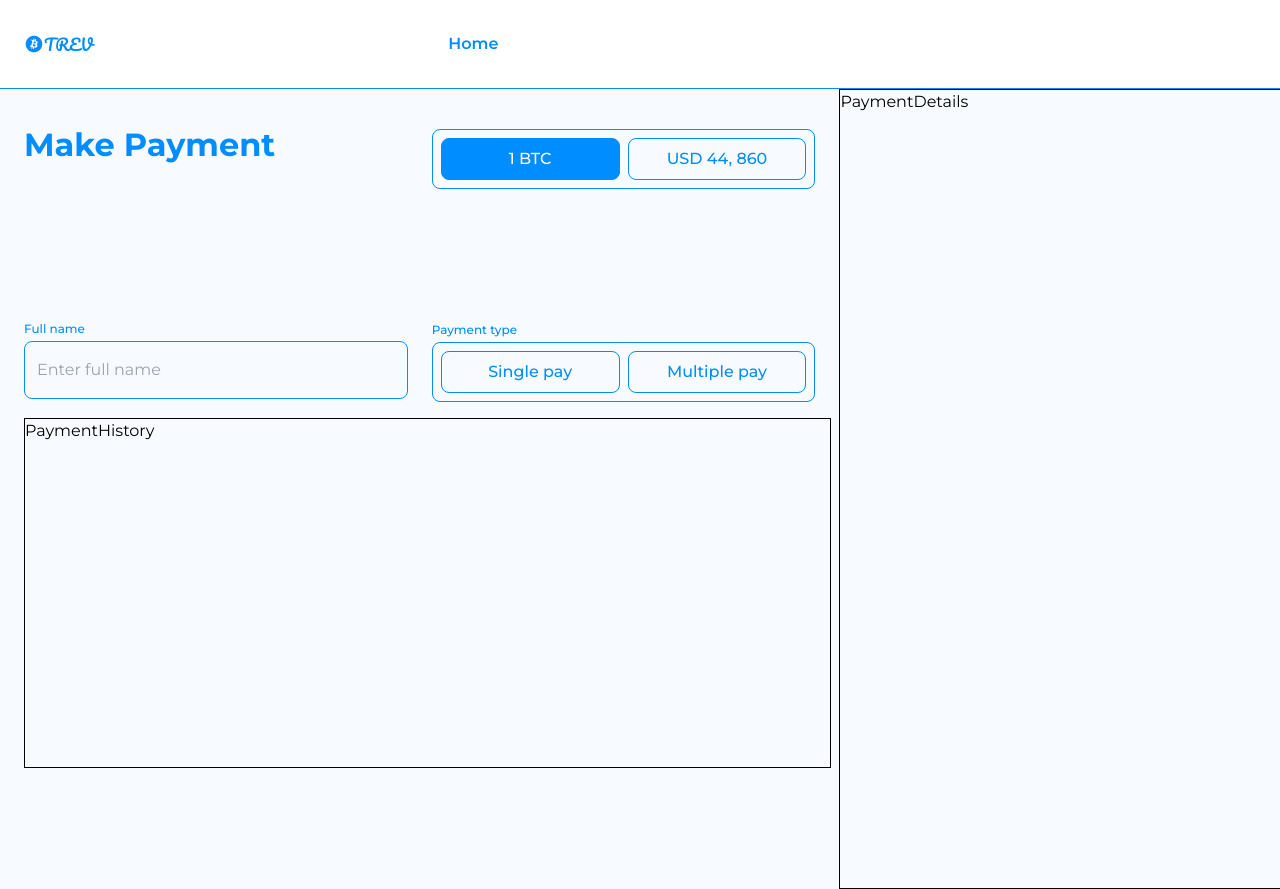
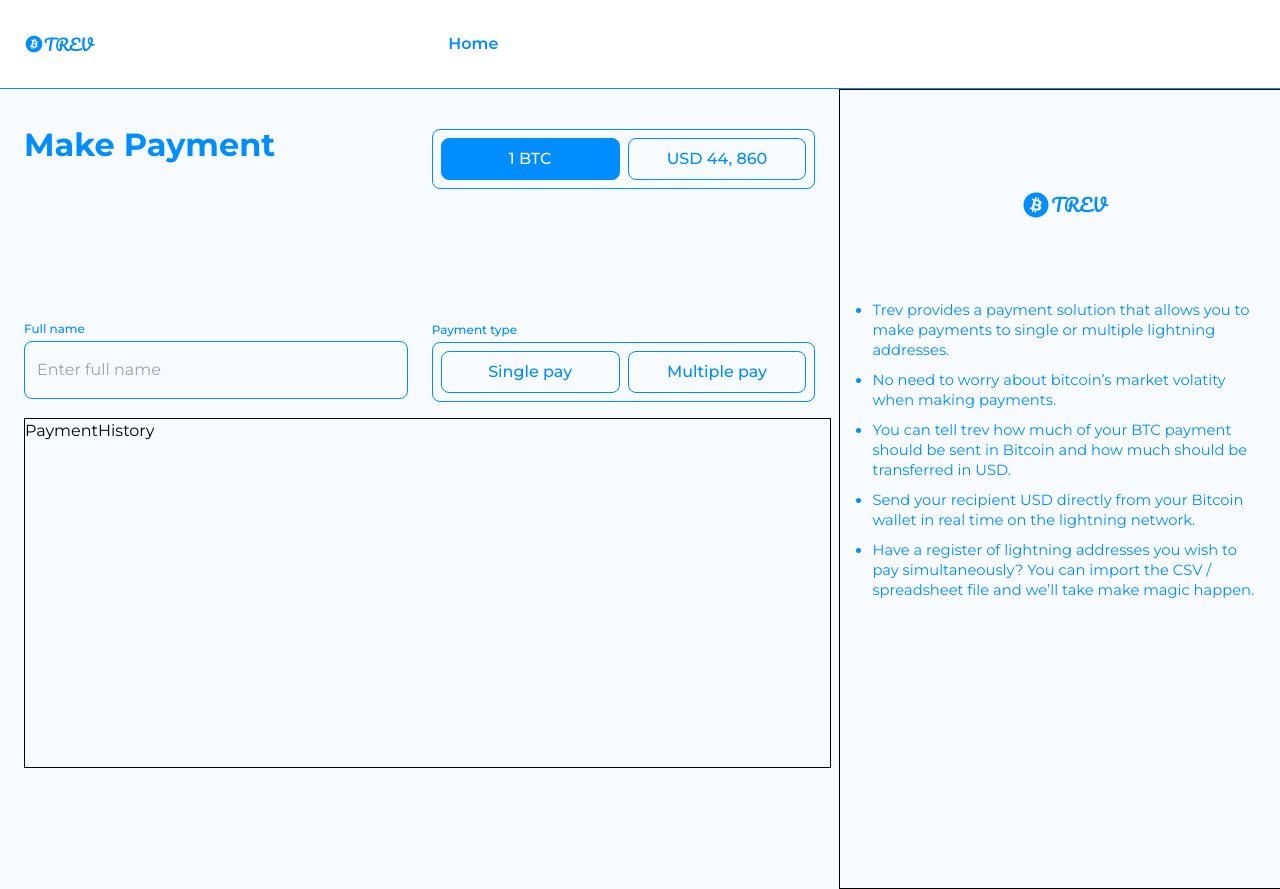
Before and after one commit to Extheoisah/TeamTREVLNpay, a Next.js app: page / in a window 1280 px wide. Built offline with nearby package versions, Linux system fonts and the light colour scheme.

Commit message:
worked on payment details

```diff
--- a/components/PaymentDetails.js
+++ b/components/PaymentDetails.js
@@ -1,9 +1,42 @@
-import React from 'react'
+import React from 'react';
+import Image from 'next/image';
 
 const PaymentDetails = () => {
   return (
-    <div>PaymentDetails</div>
-  )
-}
+    <div className="px-8 py-20">
+      <div className="flex items-center justify-center mb-20 mt-5">
+        <Image
+          src="/icons/bitcoin-logo.svg"
+          alt="logo"
+          width={30}
+          height={30}
+        />
+        <p className="text-blue-700 font-header text-lg">TREV</p>
+      </div>
+      <ul className="list-disc text-sm text-blue-700 details">
+        <li>
+          Trev provides a payment solution that allows you to make payments to
+          single or multiple lightning addresses.
+        </li>
+        <li>
+          No need to worry about bitcoin’s market volatity when making payments.{' '}
+        </li>
+        <li>
+          You can tell trev how much of your BTC payment should be sent in
+          Bitcoin and how much should be transferred in USD.
+        </li>
+        <li>
+          Send your recipient USD directly from your Bitcoin wallet in real time
+          on the lightning network.
+        </li>
+        <li>
+          Have a register of lightning addresses you wish to pay simultaneously?
+          You can import the CSV / spreadsheet file and we’ll take make magic
+          happen.
+        </li>
+      </ul>
+    </div>
+  );
+};
 
-export default PaymentDetails
+export default PaymentDetails;
--- a/styles/globals.css
+++ b/styles/globals.css
@@ -6,3 +6,8 @@
 @import "tailwindcss/base";
 @import "tailwindcss/components";
 @import "tailwindcss/utilities";
+
+.details li {
+    margin-bottom: 10px;
+    font-size: 0.92rem;
+}
```
Also changed, not shown: 1 other file (tests, documents, lock files or other folders).
